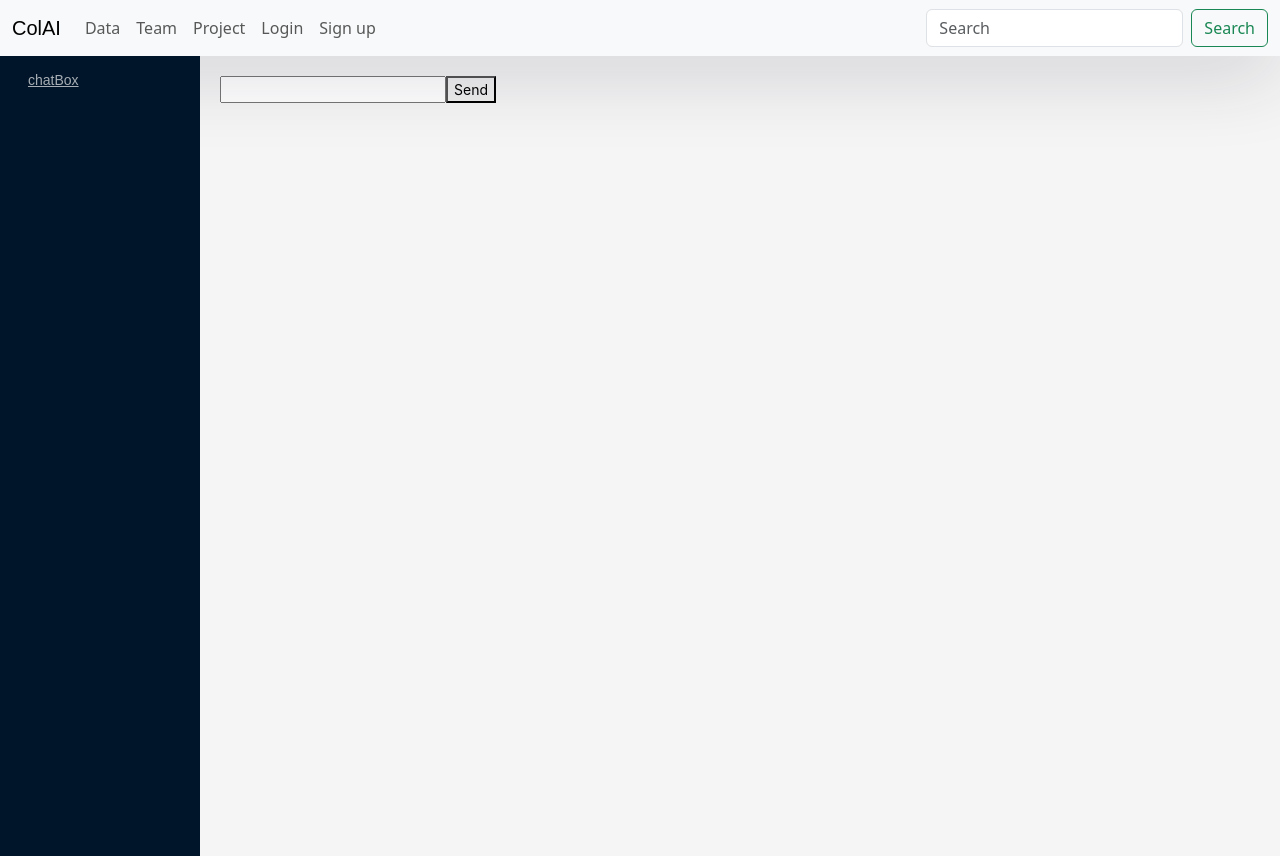
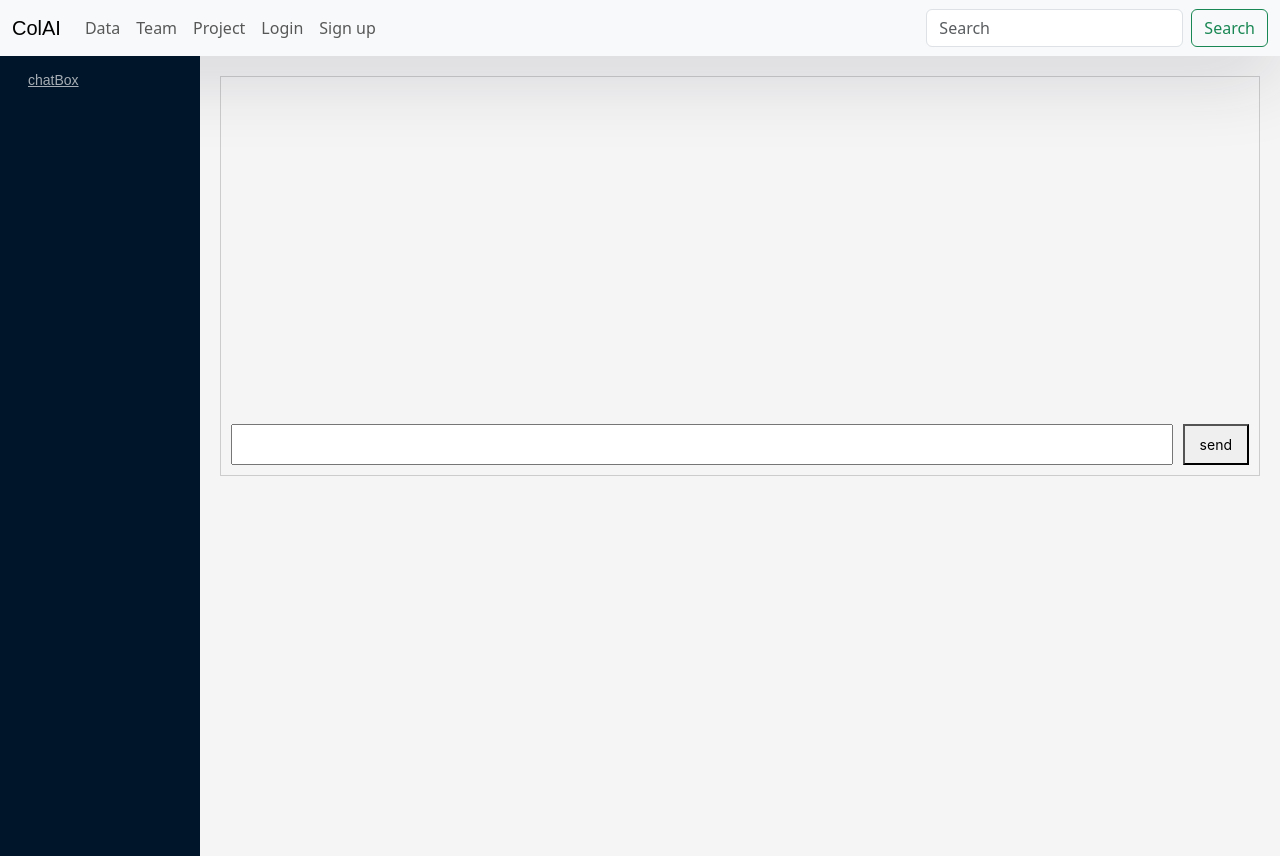
Before and after one commit to Collaborative-AI/colteam, a React (Create React App) app in the folder my-react-app/: page /messages/ChatBox in a window 1280 px wide. Built offline with nearby package versions, Linux system fonts and the light colour scheme; no server answers.

Commit message:
chatBox details

```diff
--- a/my-react-app/src/components/messages/chatBox.js
+++ b/my-react-app/src/components/messages/chatBox.js
@@ -1,98 +1,73 @@
 
-// import { useEffect, useContext, useState } from 'react'
-// import AuthContext from '../AuthProvider.component'
-// import axios from 'axios'
+import { useEffect, useContext, useState } from 'react'
+import AuthContext from '../AuthProvider.component'
+import axios from 'axios'
+import './chatBox.scss'
 
-// const CharBox = () => {
-//   const { auth } = useContext(AuthContext)
+const CharBox = () => {
+  const { auth } = useContext(AuthContext)
 
-//   const [chatHistory, setChatHistory] = useState({
-//     list: [{}], //data: {id, message, date}
-//     count: 0  //total chat counts
-//   })
+  const [chatHistory, setChatHistory] = useState({
+    list: [{}], //data: {id, message, date}
+    count: 0  //total chat counts
+  })
 
-//   //load chst history
-//   useEffect(() => {
-//     console.log(`Bearer ${auth.accessToken}`)
-//     axios
-//       .get("http://localhost:8000/forum/get_thread_by_id/", {
-//         headers: {
-//           Authorization: `Bearer ${auth.accessToken}`
-//         },
-//         params: {
-//           t: new Date().getTime()
-//         }
-//       })
-//       .then((response) => {
-//         console.log("chat history get")
-//         console.log(response.data)
-//         //TODO: set chat hisoty
-//         // setChatHistory({
-
-//         // })
-//       })
-//       .catch((error) => console.error('Error fetching char history:', error))
-//   }, [])
-
-//   return (
-//     <div>
-
-//       chatbox
-//       <div></div>
-//     </div>
-//   )
-
-// }
-
-// export default CharBox
-
-
-import React, { useState } from 'react'
-
-const ChatHistory = ({ messages }) => (
-  <div className="chat-history">
-    {messages.map((message, index) => (
-      <p key={index}>{message}</p>
-    ))}
-  </div>
-)
-
-const MessageInput = ({ onSendMessage }) => {
   const [input, setInput] = useState('')
 
   const handleSubmit = (e) => {
     e.preventDefault()
     if (input.trim()) {
-      onSendMessage(input)
+      //TODO: update chat history to serve
+      setChatHistory({
+        list: [...chatHistory.list, { id: "", message: input, date: "" }],
+        count: chatHistory.count + 1
+      })
       setInput('')
     }
   }
 
-  return (
-    <form className="message-input" onSubmit={handleSubmit}>
-      <input
-        type="text"
-        value={input}
-        onChange={(e) => setInput(e.target.value)}
-      />
-      <button type="submit">Send</button>
-    </form>
-  )
-}
+  //load chst history
+  useEffect(() => {
+    console.log(`Bearer ${auth.accessToken}`)
+    axios
+      .get("http://localhost:8000/forum/get_thread_by_id/", {
+        headers: {
+          Authorization: `Bearer ${auth.accessToken}`
+        },
+        params: {
+          t: new Date().getTime()
+        }
+      })
+      .then((response) => {
+        console.log("chat history get")
+        console.log(response.data)
+        //TODO: set chat hisoty
+        // setChatHistory({
 
-const ChatBox = () => {
-  const [messages, setMessages] = useState([])
-
-  const sendMessage = (newMessage) => {
-    setMessages([...messages, newMessage])
-  }
+        // })
+      })
+      .catch((error) => console.error('Error fetching char history:', error))
+  }, [])
 
   return (
     <div className="chat-box">
-      <ChatHistory messages={messages} />
-      <MessageInput onSendMessage={sendMessage} />
+      <div className="chat-history">
+        {chatHistory.list.map(({ message }, index) => (
+          <p key={index}>{message}</p>
+        ))}
+      </div>
+      <form className="message-input" onSubmit={handleSubmit}>
+        <input
+          type="text"
+          value={input}
+          onChange={(e) => setInput(e.target.value)}
+        >
+        </input>
+        <button type="submit"> send </button>
+      </form>
     </div>
   )
+
 }
 
-export default ChatBox
+export default CharBox
```
